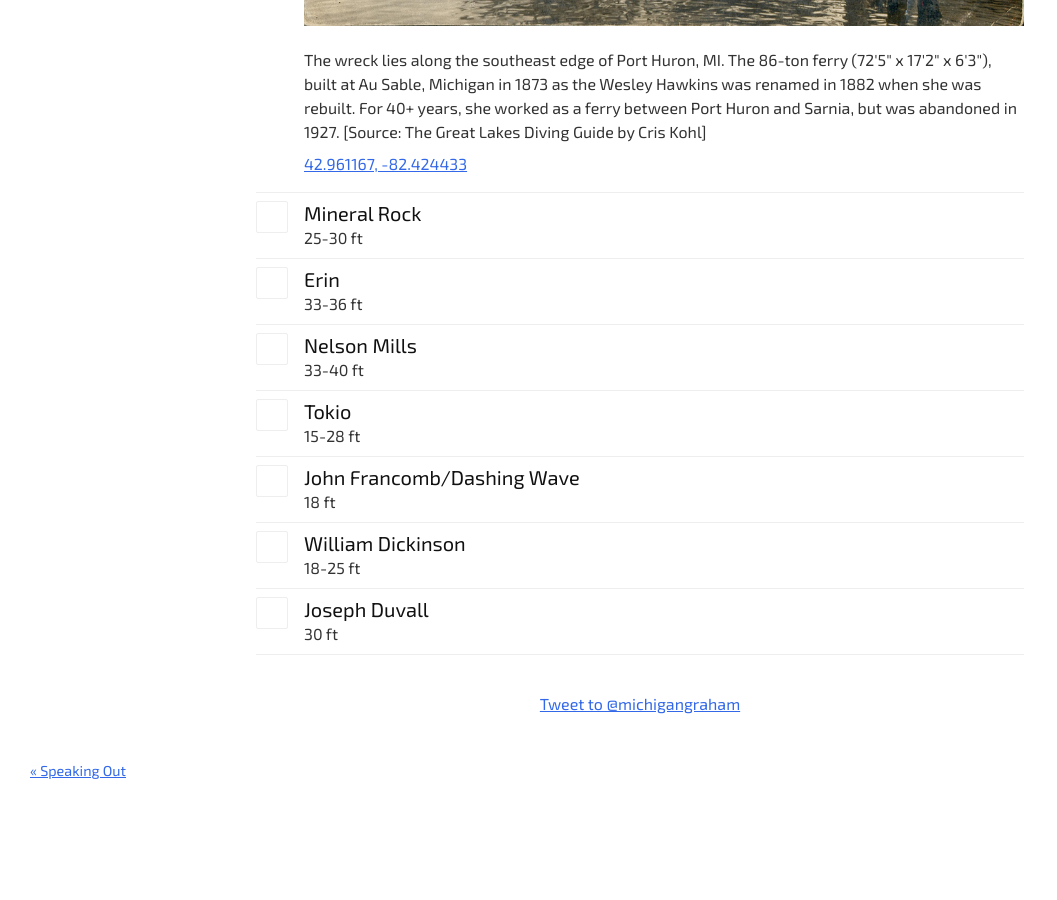
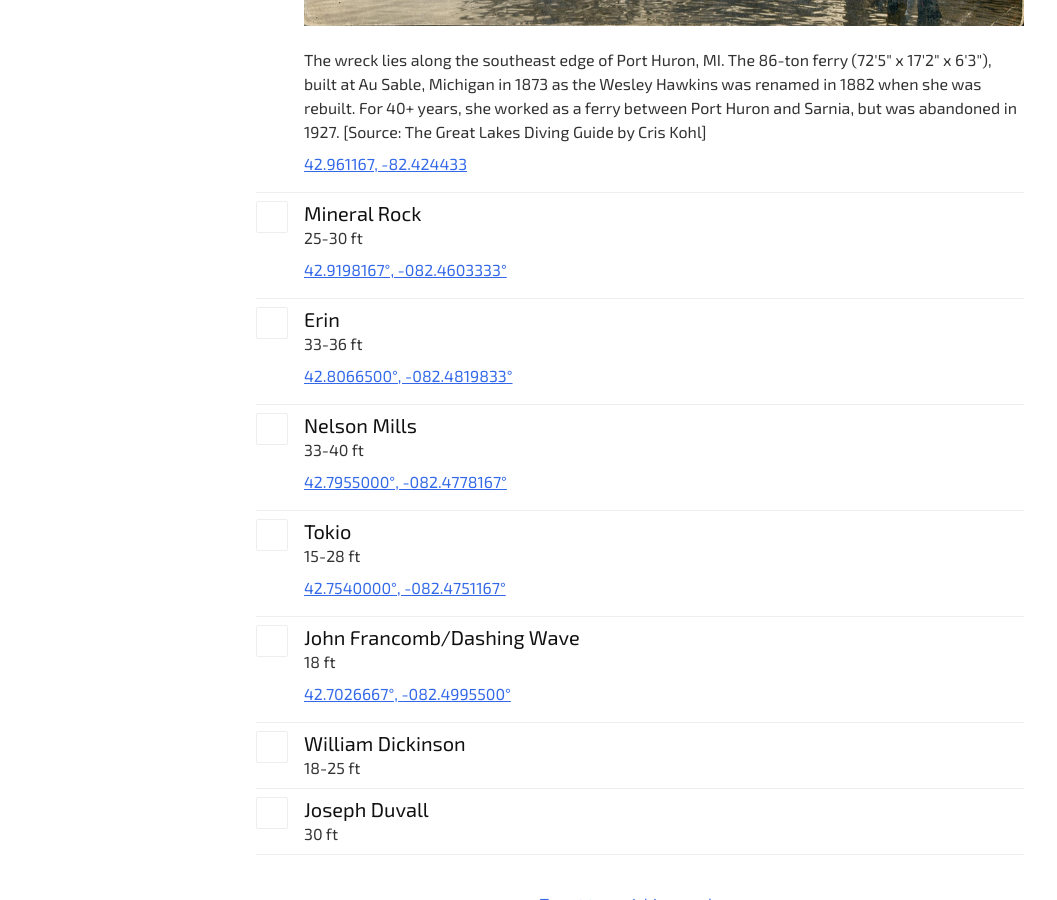
Before and after one commit to mattgraham/mattgraham.github.io, a Jekyll site: the page built from _posts/2018-06-22-Dive-StClairRiver.md, in a window 1280 px wide and 900 px high, scrolled down 3388 px. Shown: the whole window, without its empty margins (0-1057 px from the left). Built offline with Jekyll 4.4.1, drawn with Linux system fonts in a browser that asks for light colours; nearby versions of some CDN libraries; comment, search, counter and statistics services are not loaded; before the commit the page ends 4198 px from its top, so only the background shows below that.

Commit message:
adding coords for wrecks

```diff
--- a/_posts/2018-06-22-Dive-StClairRiver.md
+++ b/_posts/2018-06-22-Dive-StClairRiver.md
@@ -189,6 +189,7 @@ thumb: /assets/images/thumb_stclairriver.jpg
       <div class="flex-auto">
         <div class="f4 lh-title near-black">Mineral Rock</div>
         <div class="ft">25-30</div>
+        <div class="mv2"><a href="https://www.google.com/maps/place/42°55'11.3%22N+82°27'37.2%22W/@42.9198206,-82.4625273,1007m/data=!3m2!1e3!4b1!4m5!3m4!1s0x0:0x0!8m2!3d42.9198167!4d-82.4603333" target="_blank">42.9198167°, -082.4603333°</a></div>
       </div>
     </li>
     <li class="bb b--light-gray pv2 flex lh-copy dark-gray">
@@ -200,6 +201,7 @@ thumb: /assets/images/thumb_stclairriver.jpg
       <div class="flex-auto">
         <div class="f4 lh-title near-black">Erin</div>
         <div class="ft">33-36</div>
+        <div class="mv2"><a href="https://www.google.com/maps/place/42°48'23.9%22N+82°28'55.1%22W/@42.8066539,-82.4841773,1009m/data=!3m2!1e3!4b1!4m5!3m4!1s0x0:0x0!8m2!3d42.80665!4d-82.4819833" target="_blank">42.8066500°, -082.4819833°</a></div>
       </div>
     </li>
     <li class="bb b--light-gray pv2 flex lh-copy dark-gray">
@@ -211,6 +213,7 @@ thumb: /assets/images/thumb_stclairriver.jpg
       <div class="flex-auto">
         <div class="f4 lh-title near-black">Nelson Mills</div>
         <div class="ft">33-40</div>
+        <div class="mv2"><a href="https://www.google.com/maps/place/42°47'43.8%22N+82°28'40.1%22W/@42.7955039,-82.4800107,1009m/data=!3m2!1e3!4b1!4m5!3m4!1s0x0:0x0!8m2!3d42.7955!4d-82.4778167" target="_blank">42.7955000°, -082.4778167°</a></div>
       </div>
     </li>
     <li class="bb b--light-gray pv2 flex lh-copy dark-gray">
@@ -222,6 +225,7 @@ thumb: /assets/images/thumb_stclairriver.jpg
       <div class="flex-auto">
         <div class="f4 lh-title near-black">Tokio</div>
         <div class="ft">15-28</div>
+        <div class="mv2"><a href="https://www.google.com/maps/place/42°45'14.4%22N+82°28'30.4%22W/@42.7540039,-82.4773107,1010m/data=!3m2!1e3!4b1!4m5!3m4!1s0x0:0x0!8m2!3d42.754!4d-82.4751167" target="_blank">42.7540000°, -082.4751167°</a></div>
       </div>
     </li>
     <li class="bb b--light-gray pv2 flex lh-copy dark-gray">
@@ -233,6 +237,7 @@ thumb: /assets/images/thumb_stclairriver.jpg
       <div class="flex-auto">
         <div class="f4 lh-title near-black">John Francomb/Dashing Wave</div>
         <div class="ft">18</div>
+        <div class="mv2"><a href="https://www.google.com/maps/place/42°42'09.6%22N+82°29'58.4%22W/@42.7026706,-82.501744,1011m/data=!3m2!1e3!4b1!4m5!3m4!1s0x0:0x0!8m2!3d42.7026667!4d-82.49955" target="_blank">42.7026667°, -082.4995500°</a></div>
       </div>
     </li>
     <li class="bb b--light-gray pv2 flex lh-copy dark-gray">
```
